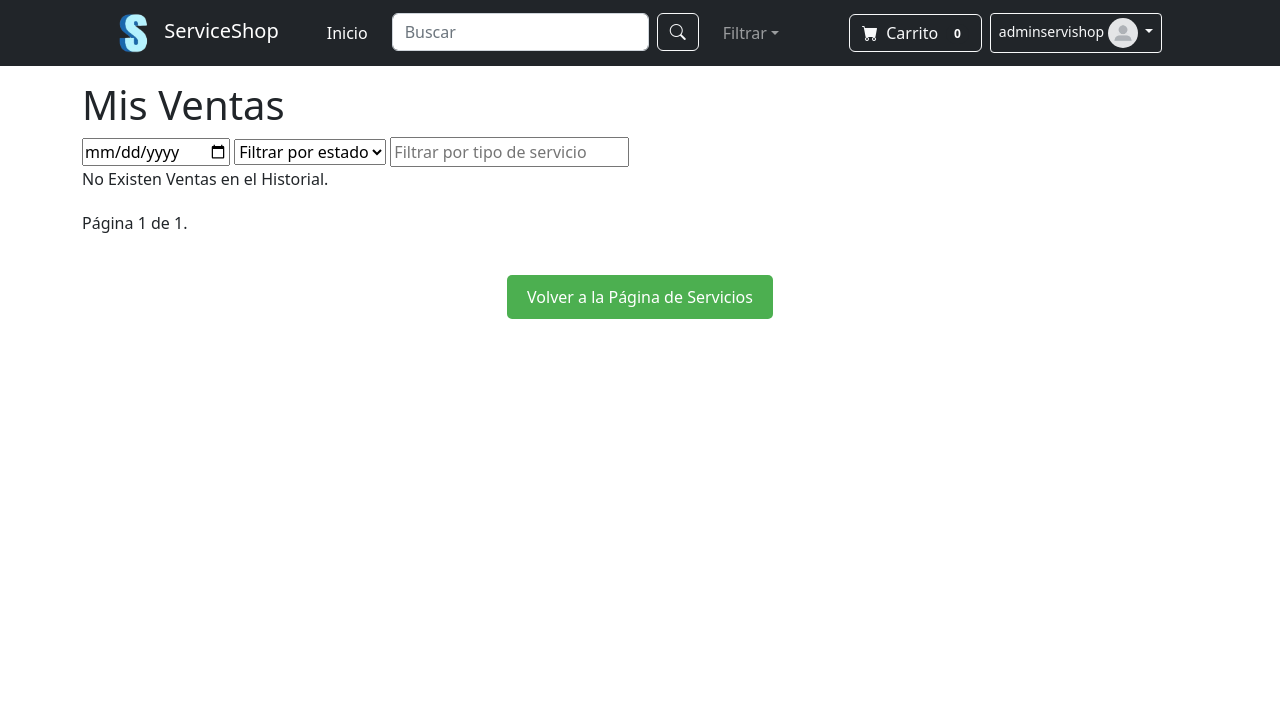
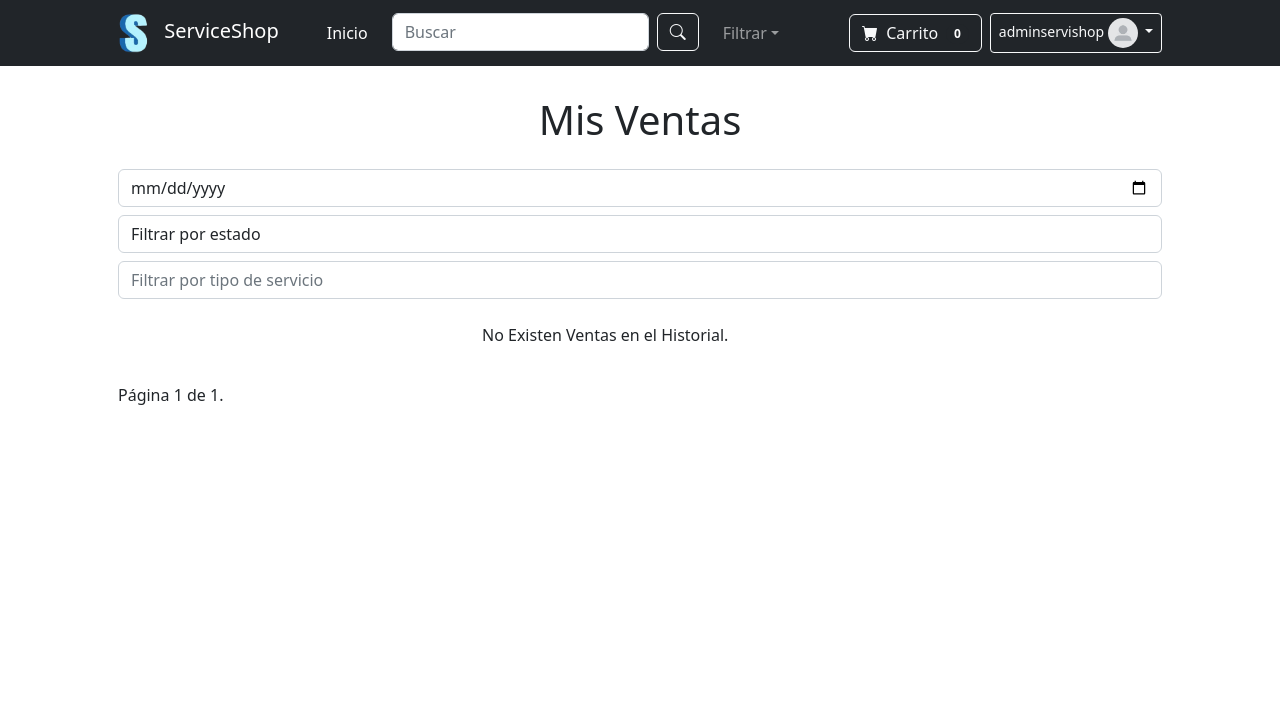
Before and after one commit to seleluciano/ServiceShop, a Django app: page /appserviceshop/misventas/ in a window 1280 px wide. Shown: the top 705 px of the page. Run offline with Django 5.2, Linux system fonts and the light colour scheme; a user stored in the database is signed in; data comes from the database, SQL or seed files in the repository; some libraries are stand-ins or nearby versions.

Commit message:
Estetica mis ventas

```diff
--- a/ServiceShop/appserviceshop/templates/misventas.html
+++ b/ServiceShop/appserviceshop/templates/misventas.html
@@ -2,40 +2,53 @@
 {% load static %}
 {% block contenidoQueCambia %}
 
-<div class="container mt-2 pt-5">
+{% if messages %}
+    <ul class="messages">
+        {% for message in messages %}
+            <li {% if message.tags %} class="{{ message.tags }}"{% endif %}>{{ message }}</li>
+        {% endfor %}
+    </ul>
+{% endif %}
 
-    <h1 style="margin-top: 25px;">Mis Ventas</h1>
+<!-- Section -->
+<section class="py-5">
+    <div class="container px-4 px-lg-5 mt-5">
+        <h1 style="text-align: center; margin-bottom: 25px;">Mis Ventas</h1>
 
         <!-- Filtros -->
-    <div class="filters">
-        <input type="date" id="filter-date" placeholder="Filtrar por fecha">
-        <select id="filter-status">
+        <div class="filters mb-4">
+            <input type="date" id="filter-date" class="form-control" placeholder="Filtrar por fecha">
+            <select id="filter-status" class="form-control mt-2">
                 <option value="">Filtrar por estado</option>
                 <option value="completada">Completada</option>
                 <option value="cancelada">Cancelada</option>
             </select>
-        <input type="text" id="filter-service" placeholder="Filtrar por tipo de servicio">
+            <input type="text" id="filter-service" class="form-control mt-2" placeholder="Filtrar por tipo de servicio">
         </div>
 
         <!-- Lista de ventas -->
-    <div class="purchase-list" id="purchase-list">
+        <div class="row gx-4 gx-lg-5 row-cols-1 row-cols-md-2 row-cols-xl-3 justify-content-center" id="purchase-list">
             {% for venta in page_obj %}
-        <div class="purchase-item">
-            <img src="{{ venta.servicio.imagen.url }}" alt="{{ venta.servicio.nombre }}">
-            <div class="purchase-details">
-                <h3>{{ venta.servicio.nombre }}</h3>
-                <p><strong>Precio:</strong> ${{ venta.precio }}</p>
-                <p><strong>Fecha:</strong> {{ venta.fecha_venta|date:"Y-m-d" }}</p>
-                <p><strong>Estado:</strong> {{ venta.estado }}</p>
-                <div class="actions">
-                    <button class="details-btn">Ver Detalles</button>
-                    <button class="download-btn">Descargar Comprobante</button>
+            <div class="col mb-4">
+                <div class="card h-100">
+                    <img class="card-img-top" src="{{ venta.servicio.imagen.url }}" alt="{{ venta.servicio.nombre }}">
+                    <div class="card-body p-4">
+                        <h5 class="card-title">{{ venta.servicio.nombre }}</h5>
+                        <p class="card-text"><strong>Precio:</strong> ${{ venta.servicio.precio }}</p>
+                        <p class="card-text"><strong>Fecha:</strong> {{ venta.fecha_venta|date:"Y-m-d" }}</p>
+                        <p class="card-text"><strong>Estado:</strong> {{ venta.estado }}</p>
+                    </div>
+                    <div class="card-footer p-4 pt-0 border-top-0 bg-transparent">
+                        <div class="text-center">
+                            <button class="btn btn-outline-dark mt-auto details-btn">Ver Detalles</button>
+                            <button class="btn btn-outline-dark mt-auto download-btn">Descargar Comprobante</button>
+                        </div>
                     </div>
                 </div>
             </div>
             {% empty %}
-        <div id="no-purchases" class="no-purchases">
-            No Existen Ventas en el Historial.
+            <div id="no-purchases" class="no-purchases col-12">
+                <p>No Existen Ventas en el Historial.</p>
             </div>
             {% endfor %}
         </div>
@@ -54,11 +67,7 @@
                 {% endif %}
             </div>
         </div>
-
-    <!-- Botón para regresar a la página principal -->
-    <div style="text-align: center; margin-top: 30px;">
-        <a href="{% url 'inicio' %}" class="back-btn" style="display: inline-block; background-color: #4CAF50; color: white; padding: 10px 20px; text-decoration: none; border-radius: 5px;">Volver a la Página de Servicios</a>
     </div>
-</div>
+</section>
 
 {% endblock %}
```
Lines whose indentation alone changed are shown as unchanged.
